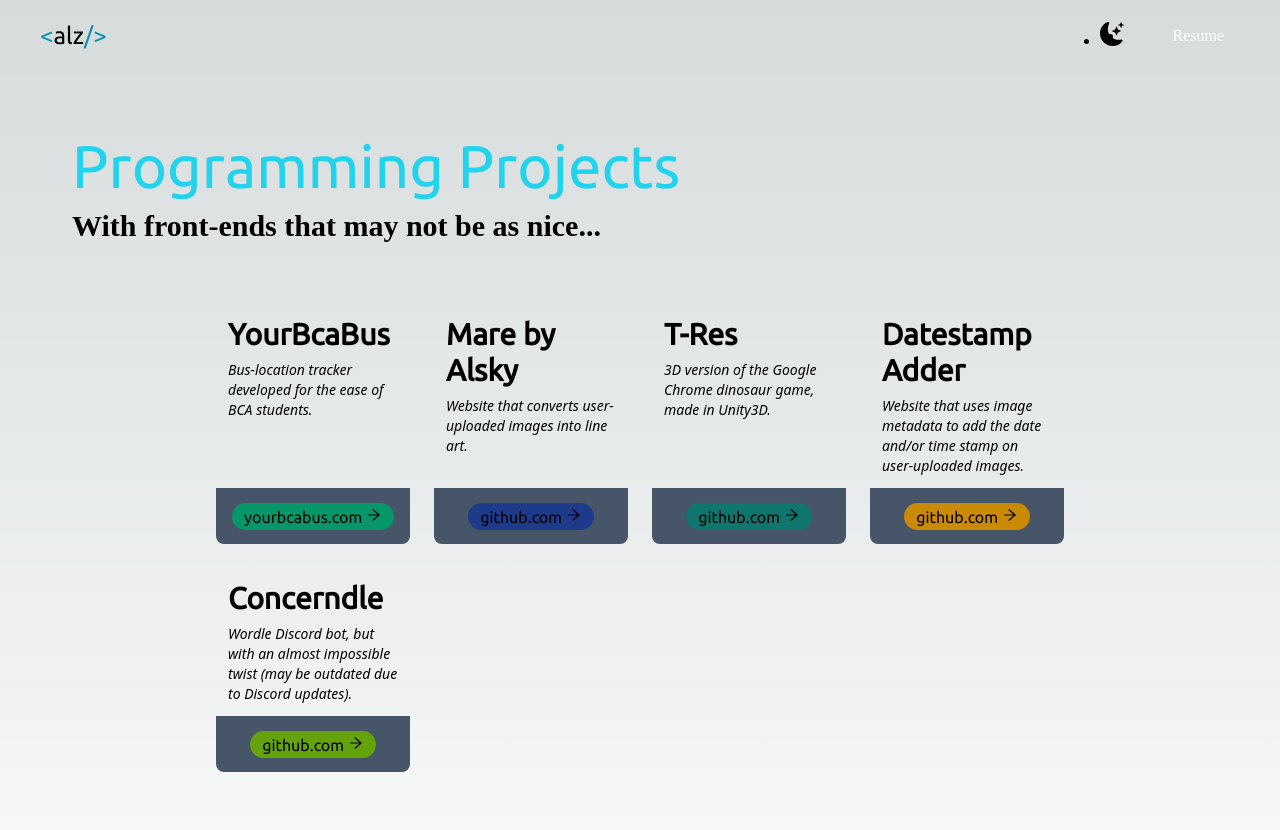
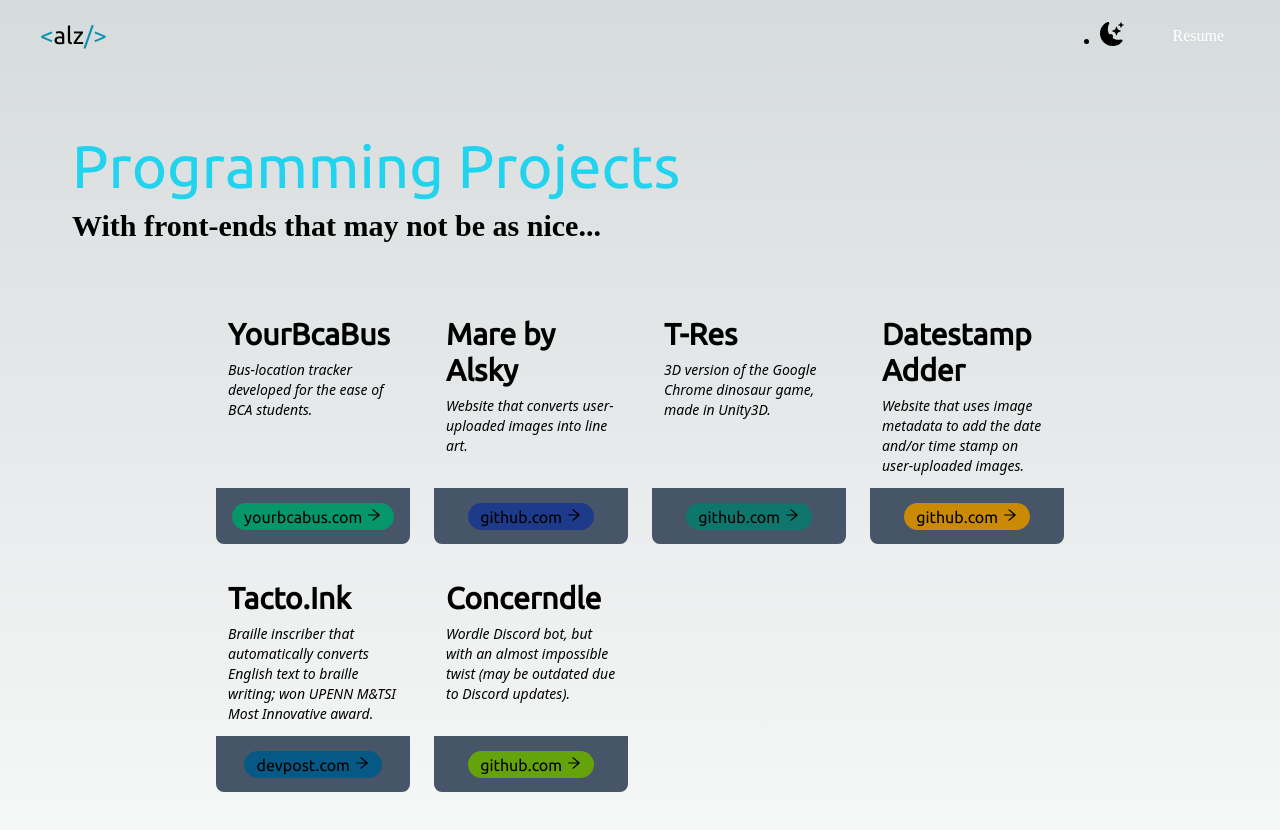
Before and after one commit to azhang45/alz, a Next.js app: page /progproj in a window 1280 px wide. Shown: the top 830 px of the page. Built offline with nearby package versions, Linux system fonts and the light colour scheme.

Commit message:
added tacto.ink

```diff
--- a/src/pages/index.js
+++ b/src/pages/index.js
@@ -1,3 +1,5 @@
+//npm run dev
+
 import Head from 'next/head';
 
 import {BsFillMoonStarsFill} from 'react-icons/bs';
--- a/src/pages/progproj.jsx
+++ b/src/pages/progproj.jsx
@@ -120,6 +120,27 @@ export default function ProgProj() {
                 <article className='flex flex-col'>
                     <a className="block border border-slate-400 dark:border-slate-600 p-3 flex-grow
                     hover:opacity-80 active:opacity-60 transition-opacity rounded-t-lg bg-cover bg-center
+                    bg-gradient-to-br from-sky-900 to-slate-500" >
+
+                        <h4 className="font-ubuntu font-bold text-2xl sm:text-3xl">
+                        Tacto.Ink
+                        </h4>
+                        <p className="font-sans text-sm mt-2 italic">
+                        Braille inscriber that automatically converts English text to braille writing; won UPENN M&TSI Most Innovative award.
+                        </p>
+                    </a>
+                    <div className="flex items-center justify-center px-4 h-14 space-x-4 bg-slate-600 rounded-b-lg">
+                    <a href="https://mtsi2023.devpost.com" target="_blank"
+                        className="font-ubuntu hover:opacity-80 active:opacity-60 transition-opacity px-3 py-1 rounded-full bg-sky-800 dark:border-white/20">
+                        devpost.com <AiOutlineArrowRight />
+                    </a>
+                    </div>
+                </article>
+
+                {/* project 6 */}
+                <article className='flex flex-col'>
+                    <a className="block border border-slate-400 dark:border-slate-600 p-3 flex-grow
+                    hover:opacity-80 active:opacity-60 transition-opacity rounded-t-lg bg-cover bg-center
                     bg-gradient-to-br from-green-800 to-yellow-500" >
 
                         <h4 className="font-ubuntu font-bold text-2xl sm:text-3xl">
--- a/src/pages/setup.jsx
+++ b/src/pages/setup.jsx
@@ -109,7 +109,7 @@ export default function Setup() {
                             Monitor: <span className=' text-white'>Dell 240Hz 24.5 Inch Full HD IPS Panel S2522HG</span>
                         </li>
                         <li>
-                            Mouse: <span className=' text-white'>Razer Orochi V2 White</span>
+                            Mouse: <span className=' text-white'>Glorious Model O- Wireless White</span>
                         </li>
                         <li>
                             Headphones: <span className=' text-white'>HyperX Cloud Alpha, Audio-Technica ATH-M30x for music production</span>
```
